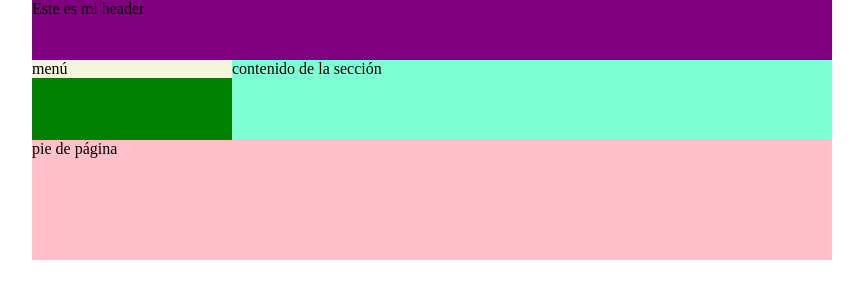
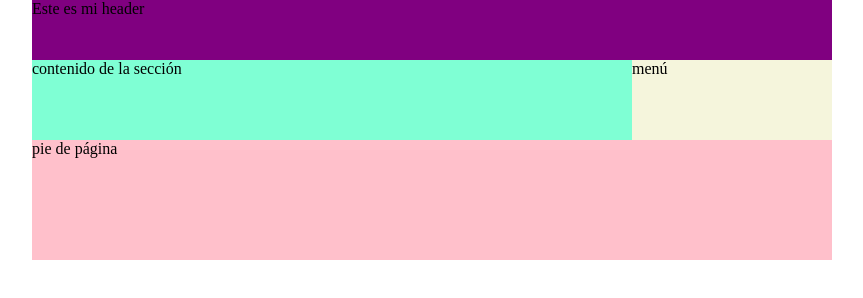
Before and after one commit to pintofelipe/boxModel, a plain HTML site: page index.html in a window 1280 px wide. Shown: the whole page, without its empty margins (208-1071 px from the left). Drawn offline with Linux system fonts and the light colour scheme.

Commit message:
Estructura Flex

```diff
--- a/index.html
+++ b/index.html
@@ -4,7 +4,7 @@
 <head>
   <meta charset="UTF-8">
   <meta name="viewport" content="width=device-width, initial-scale=1.0">
-  <title>Box Model Float</title>
+  <title>Box Model Flex</title>
   <link rel="stylesheet" href="main.css">
 </head>
 
--- a/main.css
+++ b/main.css
@@ -14,19 +14,19 @@ header {
 
 section {
   background-color: green;
+  flex-direction: row-reverse;
   overflow: hidden;
+  display: flex;
 }
 
 
 nav {
   background-color: beige;
-  float: left;
   width: 25%;
 }
 
 article {
   background-color: aquamarine;
-  float: left;
   height: 80px;
   width: 75%;
 }
@@ -39,7 +39,7 @@ article {
 }
 
 footer {
-  /*clear: */
+  /*clear: both*/
   background-color: pink;
   height: 120px;
 }
```
